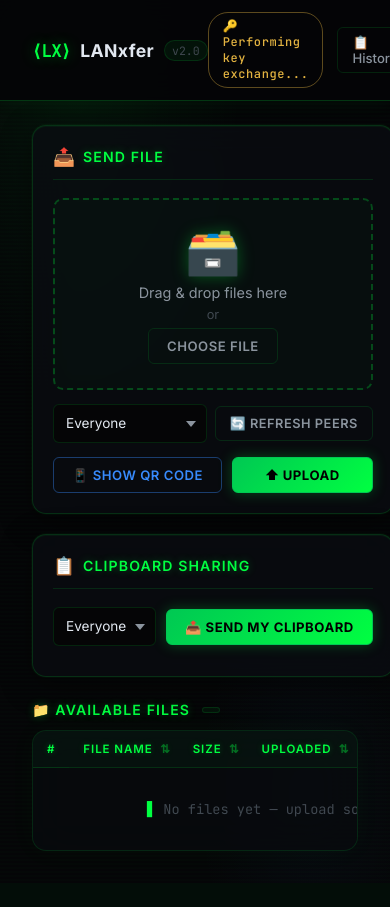
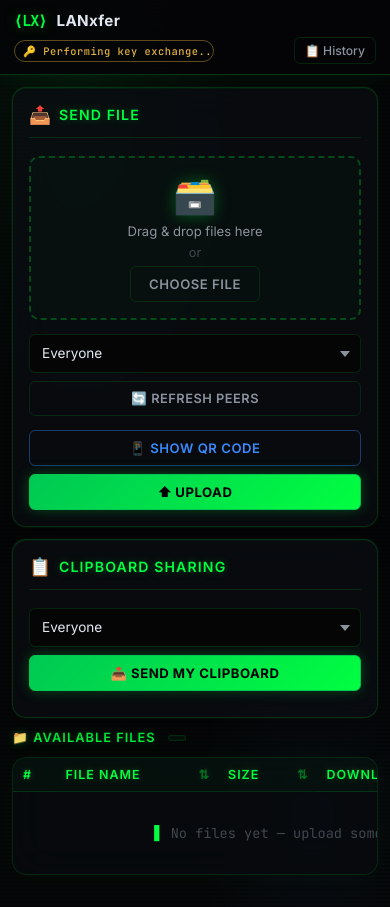
Before and after one commit to Atharvasawant09/Lanxfer2.0, a Flask app: page / in a window 390 px wide. Before the commit the page ends 851 px from the top, so only its background shows below. Run offline with Flask 3, Linux system fonts and the light colour scheme; data that the repository does not hold is empty; some libraries are stand-ins or nearby versions.

Commit message:
added css for mobile compatibility

```diff
--- a/static/styles.css
+++ b/static/styles.css
@@ -909,3 +909,165 @@ th.sortable.desc::after { content: '↓'; opacity: 1; color: var(--green-bright)
     0%, 100% { opacity: 1; }
     50%       { opacity: 0.4; }
 }
+
+
+/* ══════════════════════════════
+   MOBILE RESPONSIVE
+   ══════════════════════════════ */
+
+/* ── Tablet (≤900px) ── */
+@media (max-width: 900px) {
+    .dashboard {
+        grid-template-columns: 1fr;
+        padding: 16px;
+        gap: 16px;
+    }
+
+    .files-section {
+        padding: 0 16px;
+    }
+
+    .nav-bar {
+        padding: 10px 16px;
+        flex-wrap: wrap;
+        gap: 8px;
+    }
+
+    .nav-actions {
+        gap: 8px;
+        flex-wrap: wrap;
+    }
+
+    .security-status {
+        font-size: 0.68em;
+        padding: 4px 10px;
+        max-width: 240px;
+        overflow: hidden;
+        text-overflow: ellipsis;
+        white-space: nowrap;
+    }
+}
+
+/* ── Mobile (≤600px) ── */
+@media (max-width: 600px) {
+
+    /* Nav */
+    .nav-bar {
+        padding: 10px 14px;
+        gap: 6px;
+    }
+
+    .nav-title  { font-size: 0.95em; }
+    .nav-logo   { font-size: 0.95em; }
+
+    .nav-version {
+        display: none; /* hide v2.0 badge on tiny screens */
+    }
+
+    .nav-actions {
+        width: 100%;
+        justify-content: space-between;
+    }
+
+    .security-status {
+        font-size: 0.65em;
+        max-width: 200px;
+        padding: 3px 8px;
+    }
+
+    a.nav-btn {
+        font-size: 0.76em;
+        padding: 5px 10px;
+    }
+
+    /* Dashboard */
+    .dashboard {
+        padding: 12px;
+        gap: 12px;
+    }
+
+    .panel { padding: 16px; }
+
+    /* Upload zone */
+    .upload-icon-wrap { padding: 16px; }
+    .upload-icon      { font-size: 2.2em; }
+    .upload-hint      { font-size: 0.82em; }
+
+    /* Send controls */
+    .send-controls {
+        flex-direction: column;
+        align-items: stretch;
+    }
+
+    .send-controls .styled-select { width: 100%; }
+    .send-controls .btn-icon      { width: 100%; justify-content: center; }
+
+    .action-row {
+        flex-direction: column;
+        gap: 8px;
+    }
+
+    .action-row button { width: 100%; }
+
+    /* Clipboard controls */
+    .clipboard-controls {
+        flex-direction: column;
+        align-items: stretch;
+        gap: 8px;
+    }
+
+    .clipboard-controls .styled-select { width: 100%; }
+    .clipboard-controls .btn-primary   { width: 100%; justify-content: center; }
+
+    /* Files table — horizontal scroll on mobile */
+    .files-section { padding: 0 12px; }
+
+    .table-wrap {
+        overflow-x: auto;
+        -webkit-overflow-scrolling: touch;
+    }
+
+    table { min-width: 560px; }
+
+    th, td { padding: 9px 10px; font-size: 0.78em; }
+
+    td:nth-child(2) { font-size: 0.76em; }
+
+    /* Hide less important columns on very small screens */
+    th:nth-child(4), td:nth-child(4) { display: none; } /* Hide "Uploaded" date */
+
+    /* Section title */
+    .section-title { font-size: 0.8em; }
+
+    /* Toast */
+    .clipboard-toast {
+        bottom: 12px;
+        right: 12px;
+        left: 12px;
+        max-width: none;
+        width: auto;
+    }
+
+    /* QR modal */
+    .dialog-box   { padding: 22px 18px; }
+    .qr-container { padding: 12px; }
+    .qr-image     { width: 160px; height: 160px; }
+
+    /* Command palette */
+    .cmd-box    { width: 95vw; }
+    .cmd-hint   { gap: 8px; font-size: 0.68em; }
+}
+
+/* ── Very small phones (≤380px) ── */
+@media (max-width: 380px) {
+    .nav-bar { padding: 8px 10px; }
+
+    .security-status { display: none; } /* too cramped — hide entirely */
+
+    .panel { padding: 12px; }
+
+    table  { min-width: 480px; }
+
+    /* Stack fingerprint dialog buttons */
+    .dialog-buttons { flex-direction: column; }
+}
```
